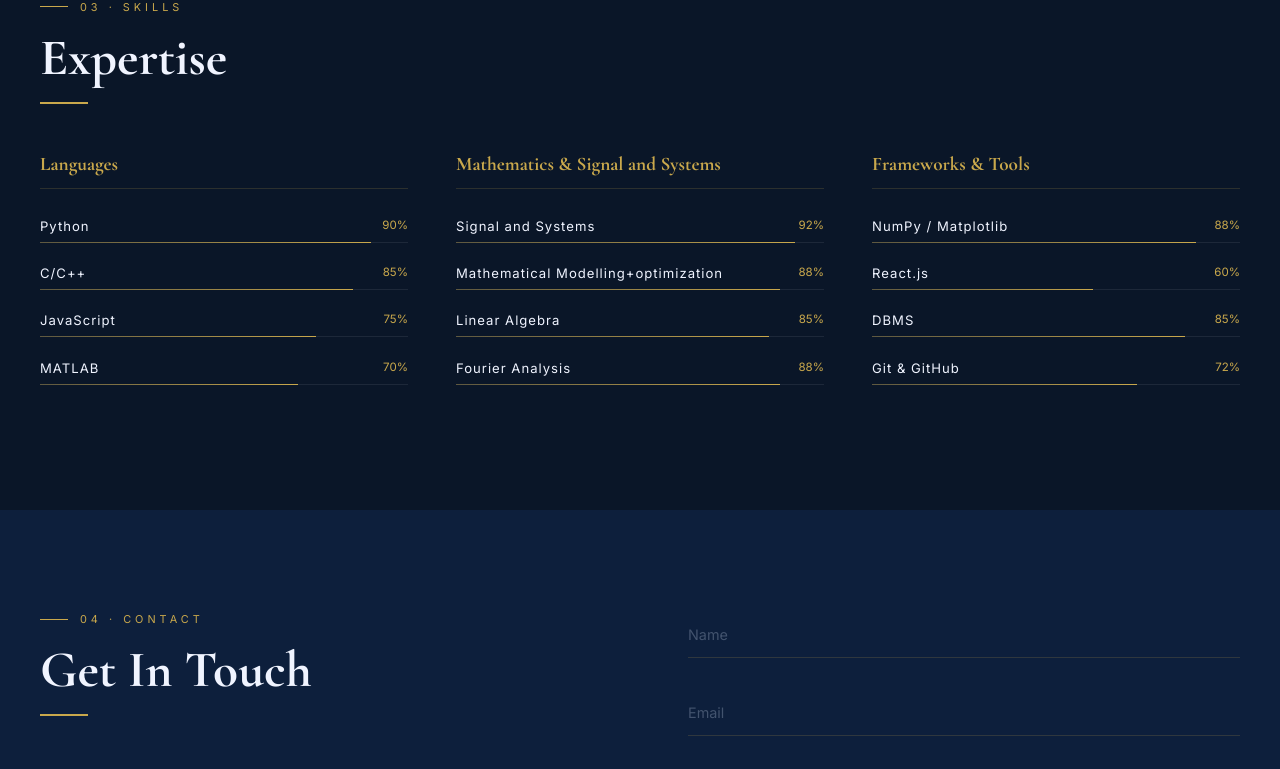
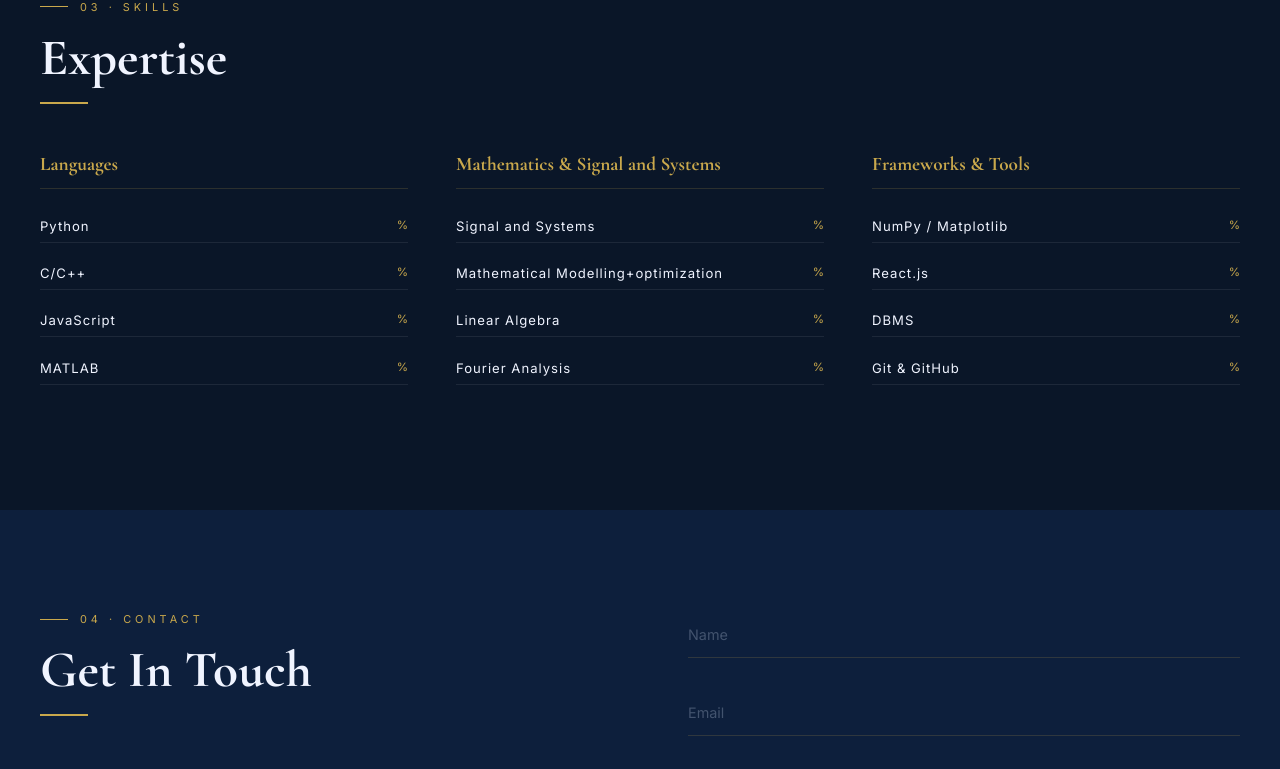
Before and after one commit to hs5107/Hastin-portfolio-Website, a React (Vite) app: page / in a window 1280 px wide. Shown: the part 3230-3999 px from the top of the page. Built offline with nearby package versions, Linux system fonts and the light colour scheme.

Commit message:
bar remove

```diff
--- a/src/app.jsx
+++ b/src/app.jsx
@@ -395,9 +395,9 @@ function SkillBar({ name, level }) {
 
 function Skills() {
   const groups = [
-    { title:"Languages",          items:[{name:"Python",level:90},{name:"C/C++",level:85},{name:"JavaScript",level:75},{name:"MATLAB",level:70}] },
-    { title:"Mathematics & Signal and Systems",  items:[{name:"Signal and Systems",level:92},{name:"Mathematical Modelling+optimization",level:88},{name:"Linear Algebra",level:85},{name:"Fourier Analysis",level:88}] },
-    { title:"Frameworks & Tools", items:[{name:"NumPy / Matplotlib",level:88},{name:"React.js",level:60},{name:"DBMS",level:85},{name:"Git & GitHub",level:72}] },
+    { title:"Languages",          items:[{name:"Python",level:100},{name:"C/C++",level:100},{name:"JavaScript",level:100},{name:"MATLAB",level:100}] },
+    { title:"Mathematics & Signal and Systems",  items:[{name:"Signal and Systems",level:100},{name:"Mathematical Modelling+optimization",level:100},{name:"Linear Algebra",level:100},{name:"Fourier Analysis",level:100}] },
+    { title:"Frameworks & Tools", items:[{name:"NumPy / Matplotlib",level:100},{name:"React.js",level:100},{name:"DBMS",level:100},{name:"Git & GitHub",level:100}] },
   ];
   return (
     <section id="skills" style={{ padding:"clamp(4rem,8vw,7rem) clamp(1.2rem,4vw,2rem)", background:NAV }}>
@@ -407,7 +407,7 @@ function Skills() {
           {groups.map(g=>(
             <div key={g.title}>
               <div style={{ fontFamily:"'Cormorant Garamond',serif", fontSize:"1.2rem", fontWeight:700, color:GOLD, marginBottom:"1.8rem", paddingBottom:"0.75rem", borderBottom:`1px solid ${BORDER}` }}>{g.title}</div>
-              {g.items.map(s=><SkillBar key={s.name} {...s}/>)}
+              {g.items.map(s=><SkillBar key={s.name} name={s.name}/>)}
             </div>
           ))}
         </div>
```
